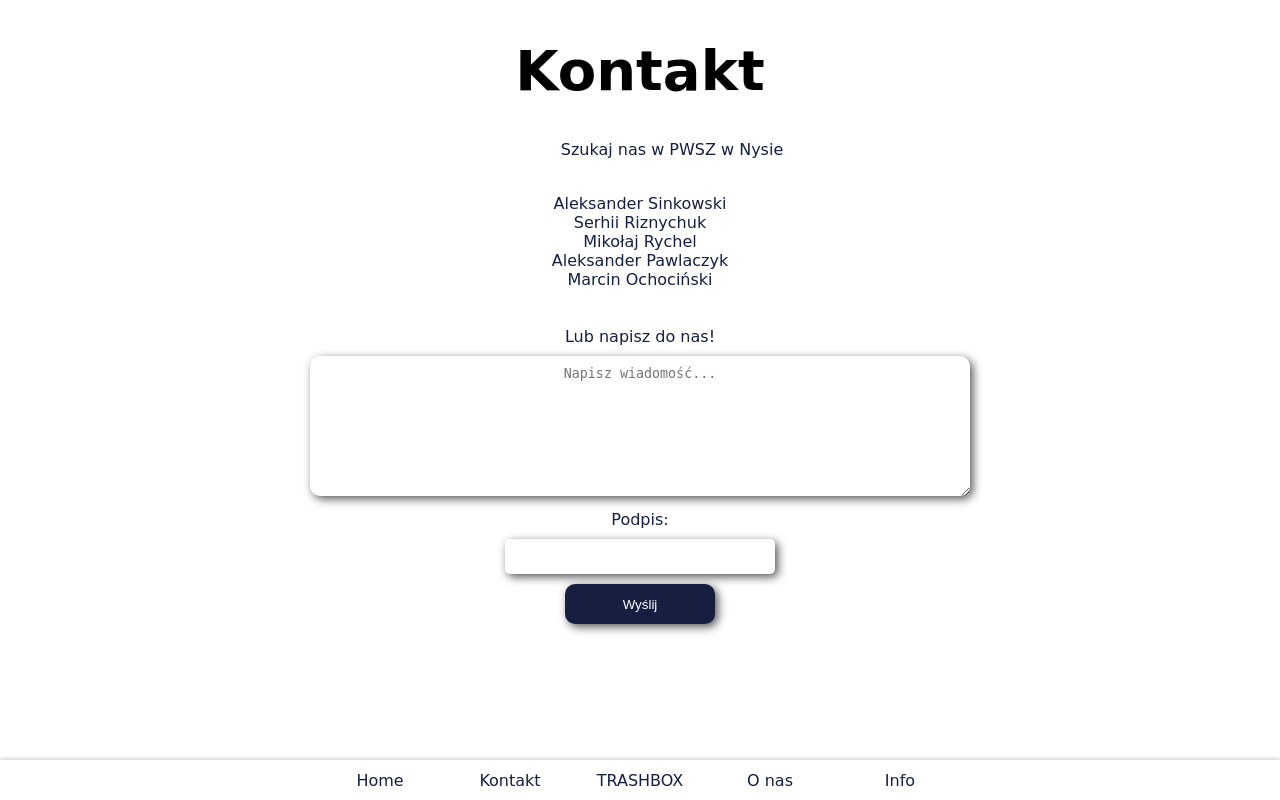
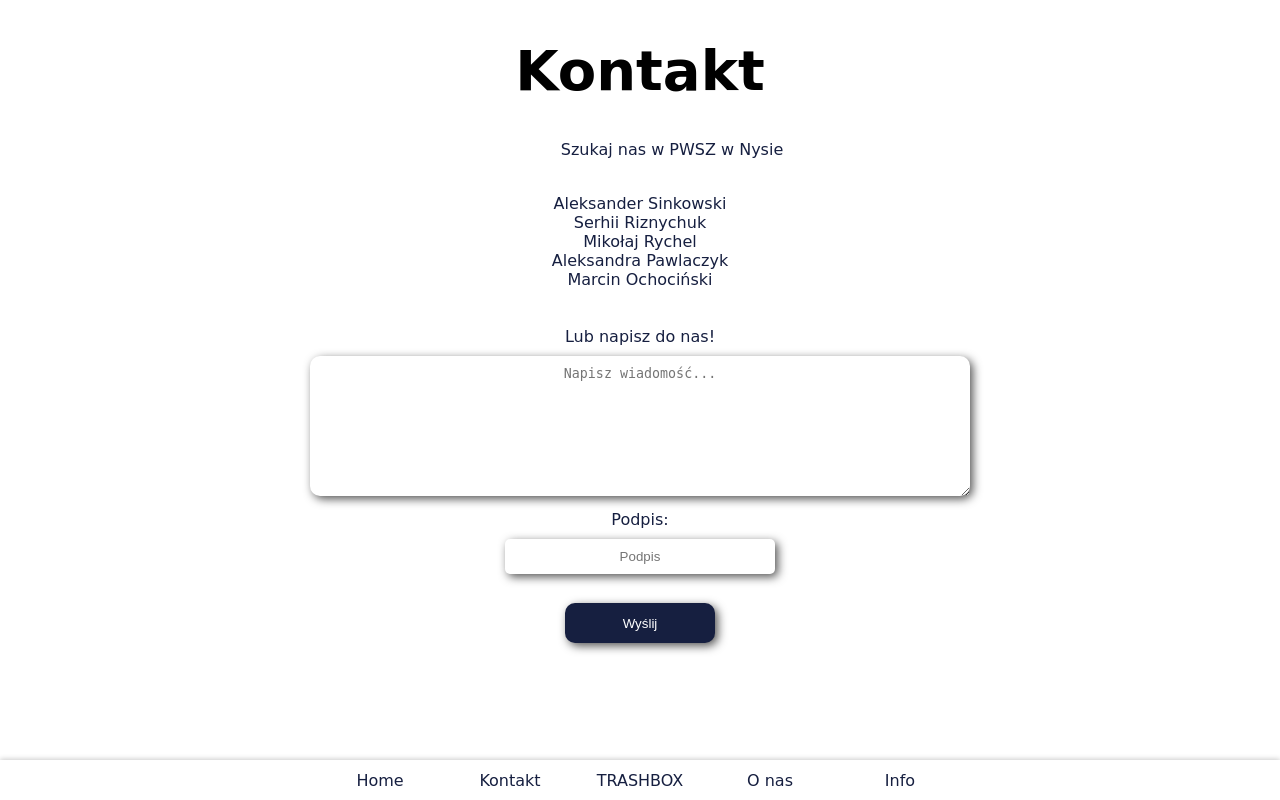
Before and after one commit to SerhiiRI/Trashpanda-Cloud, a Flask app: page /contact in a window 1280 px wide. Run offline with Flask 2, Linux system fonts and the light colour scheme; parts of the project's set-up code (start-up, migrations or seed data) failed here and were passed over; some web fonts are replaced.

Commit message:
modyfikacja podpisu
dla zalogowanych/niezalogowanych

```diff
--- a/templates/info_pages/contact.html
+++ b/templates/info_pages/contact.html
@@ -11,7 +11,7 @@
         <br>Aleksander Sinkowski
         <br>Serhii Riznychuk
         <br>Mikołaj Rychel
-        <br>Aleksander Pawlaczyk
+        <br>Aleksandra Pawlaczyk
         <br>Marcin Ochociński
         <br>
         <br>
@@ -20,10 +20,29 @@
         <form action="maill" method="post">
             <textarea name="message" placeholder="Napisz wiadomość..."></textarea>
             <br>Podpis:
-            <br><input class="podpis" type="text" name="podpis" maxlength="50">
+            <br><div id="podpis"></div>
             <br>
             <button type="submit">Wyślij</button>
         </form>
     </div>
 
+    <script>
+    var podpis=document.getElementById('podpis');
+    if(localStorage.getItem('userName')){
+        var hidden = document.createElement("input");
+        hidden.type="hidden";
+        hidden.value=localStorage.getItem('userName');
+        hidden.name="podpis";
+        podpis.appendChild(hidden);
+    } else{
+        var signature = document.createElement("input");
+        signature.type="text";
+        signature.placeholder="Podpis";
+        signature.name="podpis";
+        signature.className = "podpis";
+        signature.maxLength = "50";
+        podpis.appendChild(signature);
+    }
+    </script>
+
 {% endblock %}
```
